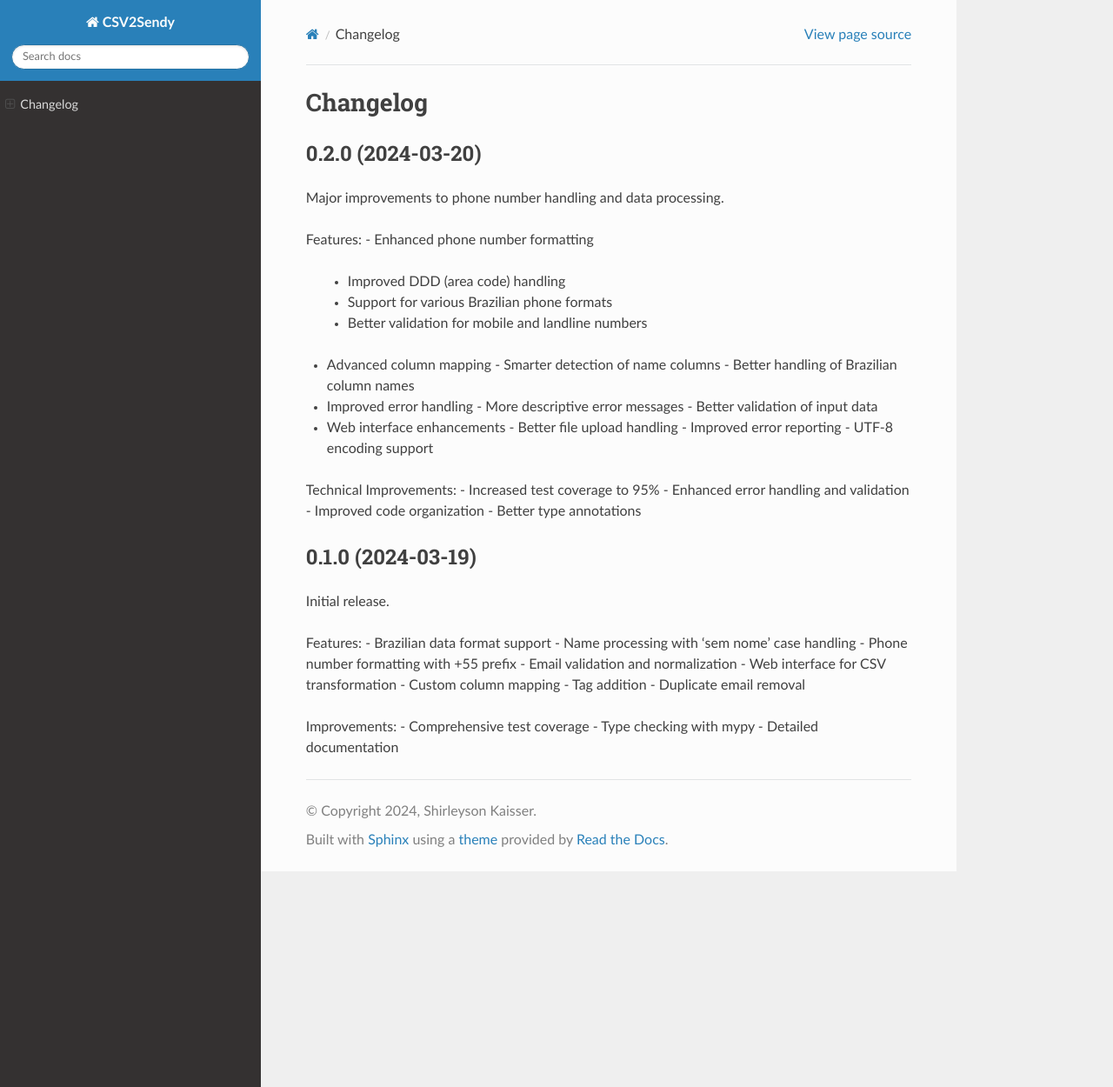
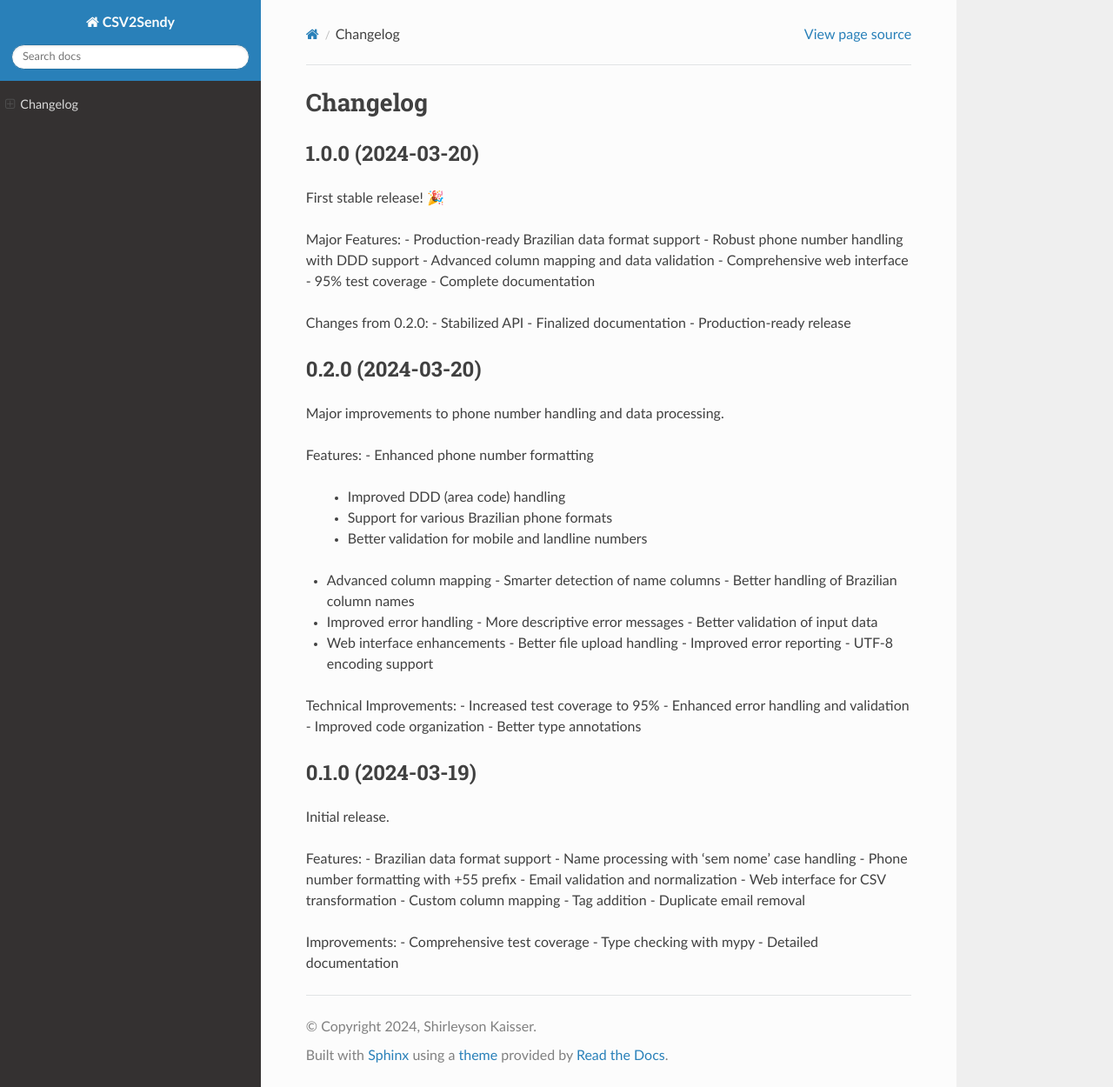
Before and after one commit to skaisser/csv2sendy, a Sphinx documentation site: the page built from docs/changelog.rst, in a window 1280 px wide and 1250 px high. Shown: the whole window at 87% size. Built offline with Sphinx 7.4.7 and the Read the Docs theme 3.1.0, drawn with Linux system fonts in a browser that asks for light colours.

Commit message:
chore: Prepare for 1.0.0 release
- Updated version to 1.0.0
- Updated changelog
- Added production status classifier
- Added Python 3.10 and 3.11 support

```diff
--- a/docs/changelog.rst
+++ b/docs/changelog.rst
@@ -1,5 +1,23 @@
 Changelog
 =========
+
+1.0.0 (2024-03-20)
+------------------
+
+First stable release! 🎉
+
+Major Features:
+- Production-ready Brazilian data format support
+- Robust phone number handling with DDD support
+- Advanced column mapping and data validation
+- Comprehensive web interface
+- 95% test coverage
+- Complete documentation
+
+Changes from 0.2.0:
+- Stabilized API
+- Finalized documentation
+- Production-ready release
 
 0.2.0 (2024-03-20)
 ------------------
```
Also changed, not shown: setup.py (+5 -2 lines).
